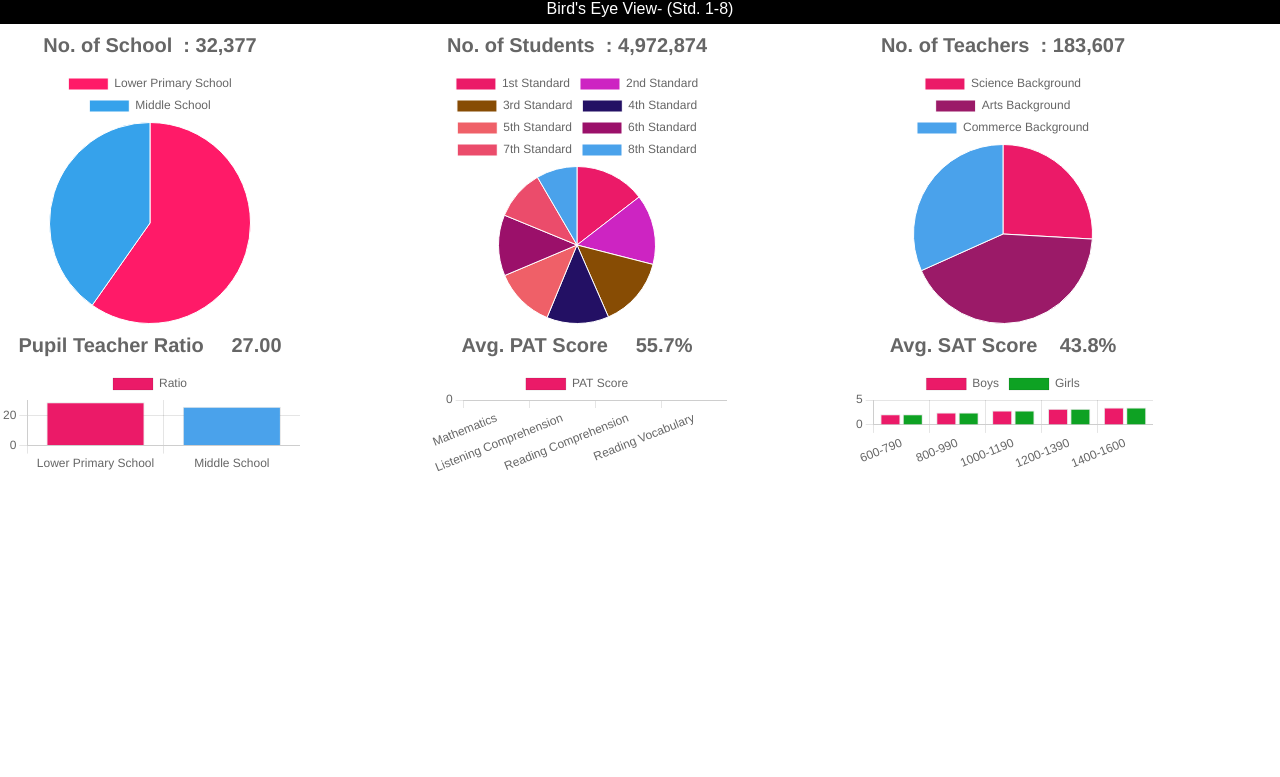
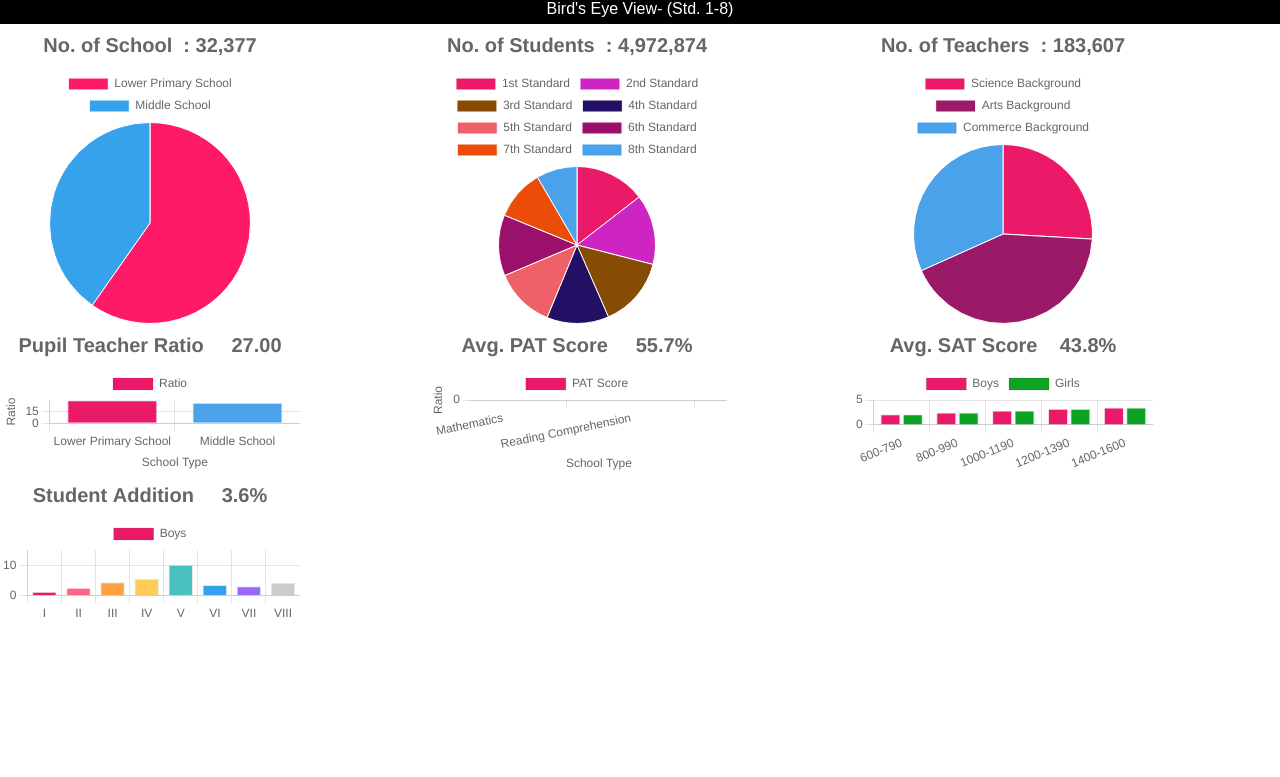
Before and after one commit to Dhritimoy84/Pivot_tables_usibg_ChartJS, a plain HTML site: page index.html in a window 1280 px wide. Drawn offline with nearby package versions, Linux system fonts and the light colour scheme.

Commit message:
student addition bar chart is added q Q
Q

```diff
--- a/index.html
+++ b/index.html
@@ -20,6 +20,11 @@
         <canvas id="pupilTeacherRatio"></canvas>
         <canvas id="avgPatScore"></canvas>
         <canvas id="avgSatScore"></canvas>
+        <canvas id="studentAddition"></canvas>
+        <canvas id="teacherAttendence"></canvas>
+        <canvas id="studentClassratio"></canvas>
+        <canvas id="schoolInfraScore"></canvas>
+        <canvas id="gsqacScore"></canvas>
 
 
 
@@ -92,7 +97,7 @@
                         'rgba(35, 16, 100)',
                         'rgba(239, 96, 104)',
                         'rgba(155, 16, 106)',
-                        'rgba(235, 76, 107)',
+                        'rgba(235, 76, 07)',
                         'rgba(74, 162, 235)'
 
                     ],
@@ -190,15 +195,37 @@
                         font: {
                             size: 20,
                             weight: "bold",
+                        }
+                    }
                 },
 
+                // scales: {
+                //     // y: {
+                //     //     beginAtZero: true
+                //     // }
+                // }
                 scales: {
+                    x: {
+                        title: {
+                            display: true,
+                            text: 'School Type'
+                        }
+                    },
                     y: {
-                                beginAtZero: true
+                        title: {
+                            display: true,
+                            text: 'Ratio'
+                        },
+                        Min: 0,
+                        Max: 30,
+                        ticks: {
+                            // forces step size to be 50 units
+                            stepSize: 1,
                         }
                     }
                 }
-                }
+
+
             }
         });
 
@@ -208,7 +235,7 @@
         new Chart(ctx5, {
             type: 'bar',
             data: {
-                labels: ["Mathematics", "Listening Comprehension", "Reading Comprehension", "Reading Vocabulary" ],
+                labels: ["Mathematics", "Listening Comprehension", "Reading Comprehension", "Reading Vocabulary"],
                 datasets: [{
                     label: 'PAT Score',
 
@@ -237,12 +264,28 @@
                         font: {
                             size: 20,
                             weight: "bold",
+                        }
+
+
+                    }
                 },
-
                 scales: {
+                    x: {
+                        title: {
+                            display: true,
+                            text: 'School Type'
+                        }
+                    },
                     y: {
-                                beginAtZero: true
-                            }
+                        title: {
+                            display: true,
+                            text: 'Ratio'
+                        },
+                        Min: 40,
+                        Max: 70,
+                        ticks: {
+                            // forces step size to be 50 units
+                            stepSize: 10
                         }
                     }
                 }
@@ -255,11 +298,11 @@
         new Chart(ctx6, {
             type: 'bar',
             data: {
-                labels: ["600-790", "800-990","1000-1190","1200-1390","1400-1600"],
+                labels: ["600-790", "800-990", "1000-1190", "1200-1390", "1400-1600"],
                 datasets: [
                     {
                         label: 'Boys',
-                    data: [2.17, 2.5,2.88,3.23 , 3.51],
+                        data: [2.17, 2.5, 2.88, 3.23, 3.51],
                         backgroundColor: [
                             'rgba(235, 26, 104)'
 
@@ -269,7 +312,7 @@
                     },
                     {
                         label: 'Girls',
-                    data: [2.17, 2.5,2.88,3.23 , 3.51],
+                        data: [2.17, 2.5, 2.88, 3.23, 3.51],
                         backgroundColor: [
 
                             'rgba(14, 162, 35)'
@@ -304,6 +347,82 @@
             }
         });
 
+
+        // *******************************************************************
+
+
+
+
+
+        const ctx7 = document.getElementById('studentAddition');
+        new Chart(ctx7, {
+            type: 'bar',
+            data: {
+                labels: ["I", "II", "III", "IV", "V", "VI", 'VII', "VIII"],
+                datasets: [
+                    {
+                        label: 'Boys',
+                        data: [1.3, 2.6, 4.4, 5.5, 10.1, 3.5, 3.1, 4.2],
+                        backgroundColor: [
+                            'rgba(235, 26, 104)',
+                            'rgba(255, 99, 132)',
+                            'rgba(255, 159, 64)',
+                            'rgba(255, 205, 86)',
+                            'rgba(75, 192, 192)',
+                            'rgba(54, 162, 235)',
+                            'rgba(153, 102, 255)',
+                            'rgba(201, 203, 207)'
+
+
+                        ],
+                        borderWidth: 1
+                    }
+                ]
+            },
+            options: {
+                // indexAxis: 'y',
+                responsive: false,
+                plugins: {
+                    legend: {
+                        position: 'top',
+                    },
+                    title: {
+                        display: true,
+                        text: 'Student Addition     3.6%',
+
+                        font: {
+                            size: 20,
+                            weight: "bold",
+                        },
+
+                        scales: {
+                            x: {
+                                title: {
+                                    display: true,
+                                    text: 'Classes'
+                                }
+                            },
+                            y: {
+                                beginAtZero: false,
+                                title: {
+                                    display: true,
+                                    text: 'Addition Rate'
+                                },
+                                Min: -2,
+                                Max: 15,
+                                ticks: {
+                                    // forces step size to be 50 units
+                                    stepSize: 1
+                                }
+                            }
+                        }
+                    }
+                }
+            }
+        });
+
+
+
     </script>
 
 
```
Lines whose indentation alone changed are shown as unchanged.
